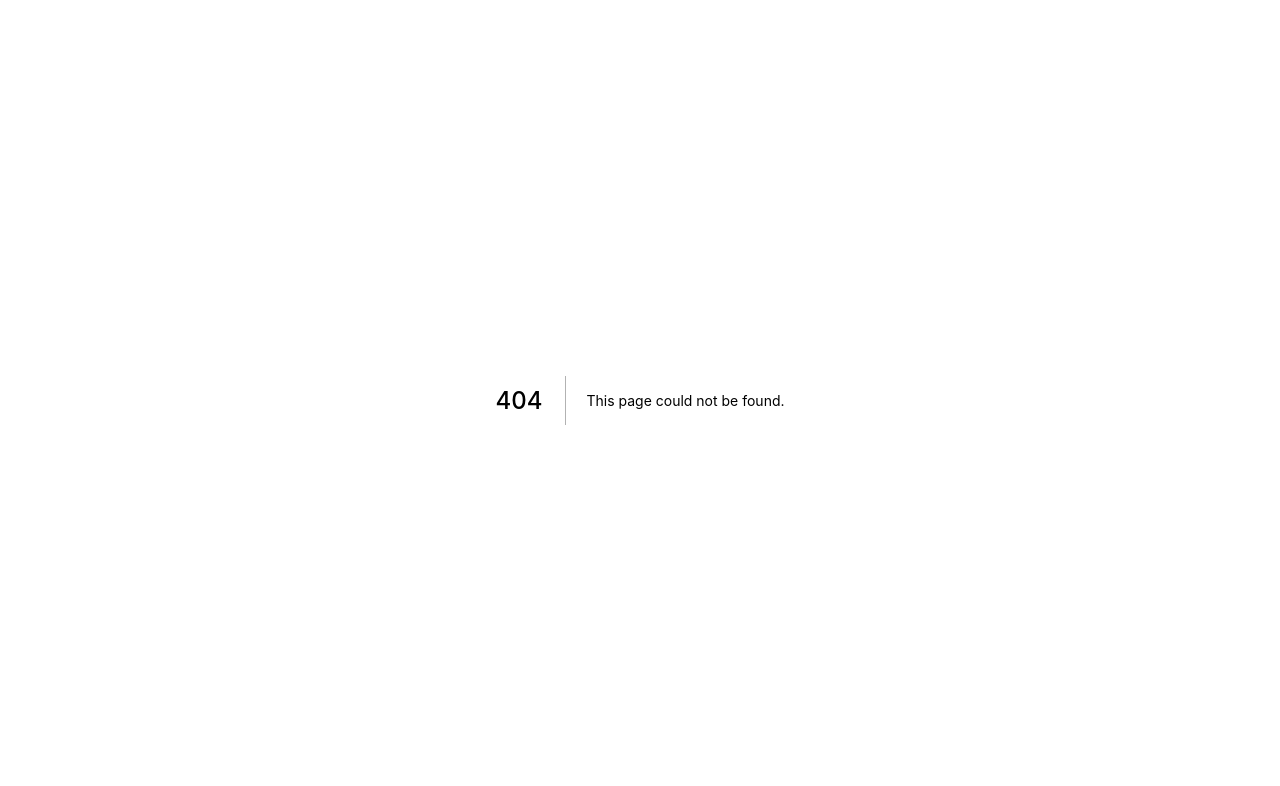
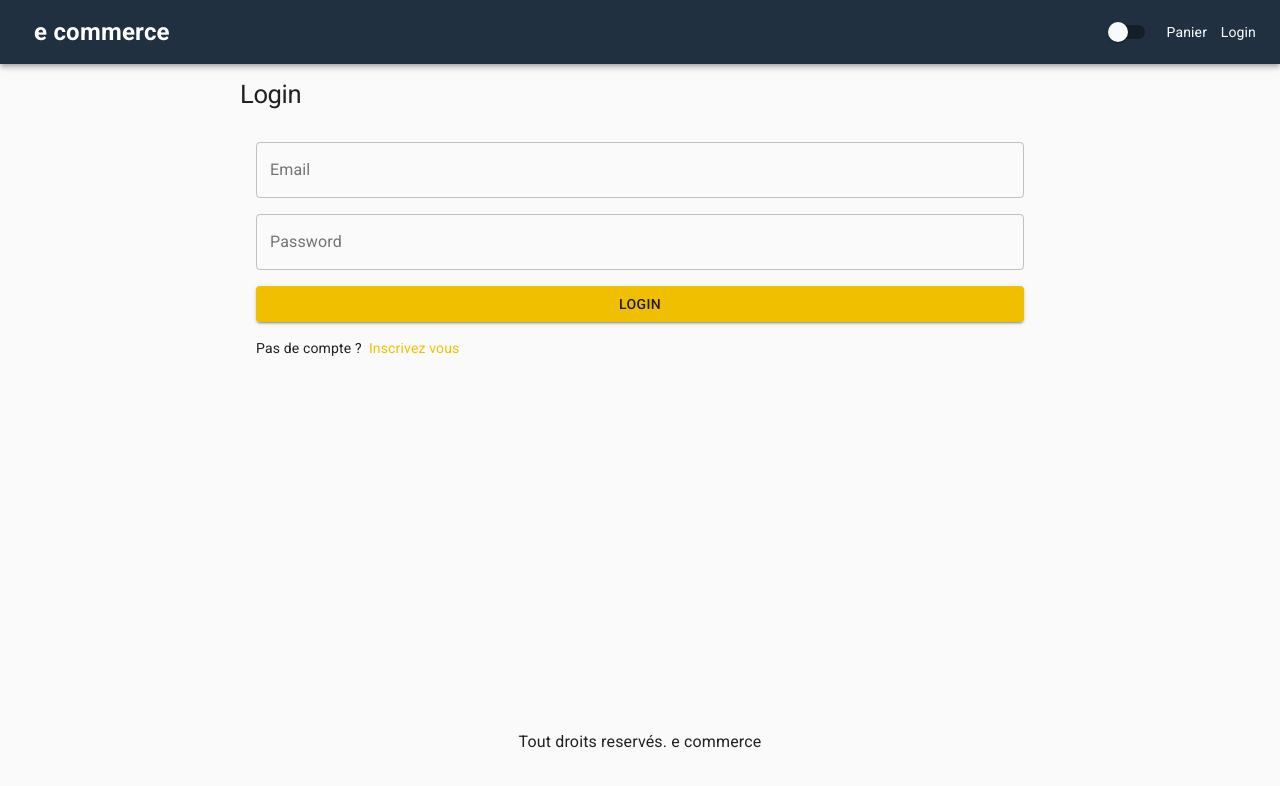
Before and after one commit to zoutigo/ecommerce, a Next.js app: page /login in a window 1280 px wide. Before the commit this address had no page. Shown: the top 786 px of the page. Built offline with nearby package versions, Linux system fonts and the light colour scheme.

Commit message:
implement login screen

```diff
--- /dev/null
+++ b/pages/login.js
@@ -0,0 +1,57 @@
+import {
+  Button,
+  Link,
+  List,
+  ListItem,
+  TextField,
+  Typography,
+} from '@material-ui/core'
+import React from 'react'
+import NextLink from 'next/link'
+import Layout from '../components/Layout'
+import useStyles from '../utils/styles'
+
+export default function Login() {
+  const classes = useStyles()
+  return (
+    <Layout title="login">
+      <form className={classes.form}>
+        <Typography component="h1" variant="h1">
+          Login
+        </Typography>
+        <List>
+          <ListItem>
+            <TextField
+              variant="outlined"
+              fullWidth
+              id="email"
+              label="Email"
+              inputProps={{ type: 'email' }}
+            />
+          </ListItem>
+          <ListItem>
+            <TextField
+              variant="outlined"
+              fullWidth
+              id="password"
+              label="Password"
+              inputProps={{ type: 'password' }}
+            />
+          </ListItem>
+          <ListItem>
+            <Button variant="contained" type="submit" fullWidth color="primary">
+              {' '}
+              Login
+            </Button>
+          </ListItem>
+          <ListItem>
+            Pas de compte ? &nbsp;
+            <NextLink href="/register" passHref>
+              <Link> Inscrivez vous</Link>
+            </NextLink>
+          </ListItem>
+        </List>
+      </form>
+    </Layout>
+  )
+}
--- a/utils/styles.js
+++ b/utils/styles.js
@@ -26,6 +26,10 @@
     marginTop: '10px',
     marginBottom: '10px',
   },
+  form: {
+    maxWidth: 800,
+    margin: '0 auto',
+  },
 })
 
 export default useStyles
```
Also changed, not shown: pages/cart.js (+12 -1 lines), pages/shipping.js (added, +9 -0 lines).
